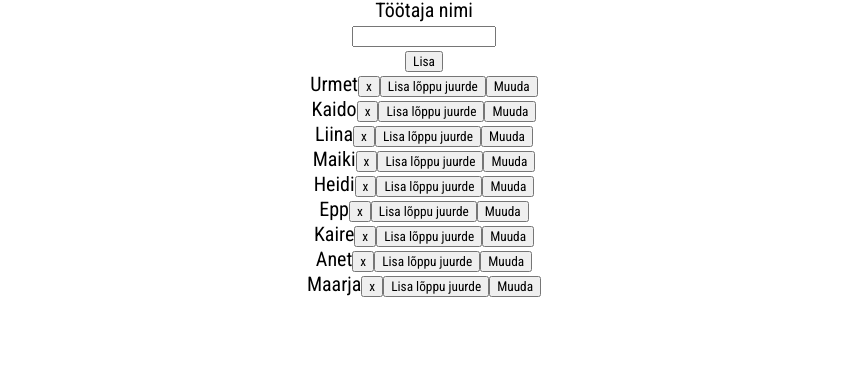
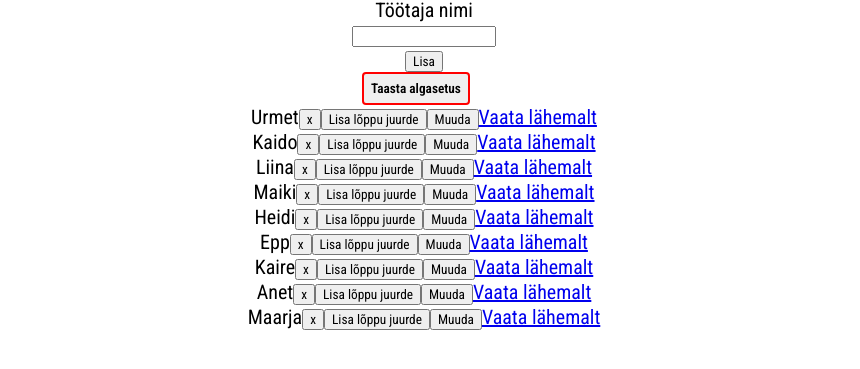
Before and after one commit to TruX87/Tarjet-Front-end-03.24, a React (Create React App) app in the folder veebipood/: page /halda-tootajad in a window 1280 px wide. Shown: the part 235-604 px from the top of the page, without its empty margins (216-1076 px from the left). Built offline with nearby package versions, Linux system fonts and the light colour scheme.

Commit message:
veebipood-kodused täiendus

```diff
--- a/veebipood/src/pages/HaldaEsindused.js
+++ b/veebipood/src/pages/HaldaEsindused.js
@@ -20,11 +20,17 @@ function HaldaEsindused() {
     TalEsindusedFailist.push(esindusRef.current.value);
     muudaEsindus(TalEsindusedFailist.slice());
   }
+
+  const reset = () => {
+    muudaEsindus(["Ülemiste", "Rocca al Mare", "Magistrali", "Vesse", "Kristiine", "Järveotsa"]);
+}
+
   return (
     <div>
       <label>Esinduse nimi</label><br />
       <input ref={esindusRef} type="text" /><br />
       <button onClick={lisaEsindus}>Lisa</button><br />
+      <button className='nuppReset' onClick={reset}>Taasta algasetus</button>
       {esindus.map((esindus, index) =>
         <div key={index}>
               {esindus}
@@ -33,6 +39,9 @@ function HaldaEsindused() {
               <Link to={"/muuda-esindus/" + index}>
               <button>Muuda</button>
               </Link>
+              <Link to={"/esindus/" + index}>
+              Vaata lähemalt
+              </Link>
         </div>
     )}
     </div>
--- a/veebipood/src/pages/HaldaTootajad.js
+++ b/veebipood/src/pages/HaldaTootajad.js
@@ -5,6 +5,7 @@ import { Link } from 'react-router-dom';
 function HaldaTootajad() {
     const [tootaja, muudaTootaja] = useState(tootajadFailist.slice());
     const tootajaRef = useRef();
+
 
     const kustuta = (index) => {
       tootajadFailist.splice(index, 1);
@@ -16,16 +17,22 @@ function HaldaTootajad() {
       muudaTootaja(tootajadFailist.slice());
     }
 
+
     const lisaTootaja = () => {
       tootajadFailist.push(tootajaRef.current.value);
       muudaTootaja(tootajadFailist.slice());
     }
+
+    const reset = () => {
+      muudaTootaja(["Urmet","Kaido","Liina","Maiki","Heidi","Epp","Kaire","Anet","Maarja"]);
+  }
 
   return (
     <div>
       <label>Töötaja nimi</label><br />
       <input ref={tootajaRef} type="text" /><br />
       <button onClick={lisaTootaja}>Lisa</button><br />
+      <button className='nuppReset' onClick={reset}>Taasta algasetus</button>
       {tootaja.map((tootaja, index) =>
         <div key={index}>
               {tootaja}
@@ -34,6 +41,9 @@ function HaldaTootajad() {
               <Link to={"/muuda-tootaja/" + index}>
               <button>Muuda</button>
               </Link>
+              <Link to={"/tootaja/" + index}>
+              Vaata lähemalt
+              </Link>
         </div>
     )}
     </div>
--- a/veebipood/src/pages/MuudaEsindus.js
+++ b/veebipood/src/pages/MuudaEsindus.js
@@ -22,7 +22,7 @@ function MuudaEsindus() {
   return (
     <div>
       <div>{sonum}</div>
-        <label htmlFor='nimi'>Toote nimi</label><br />
+        <label htmlFor='nimi'>Esinduse nimi</label><br />
         <input id='nimi' ref={nimiRef} type="text" defaultValue={esindus} /><br />
         <button onClick={muuda}>Muuda</button><br />
     </div>
```
